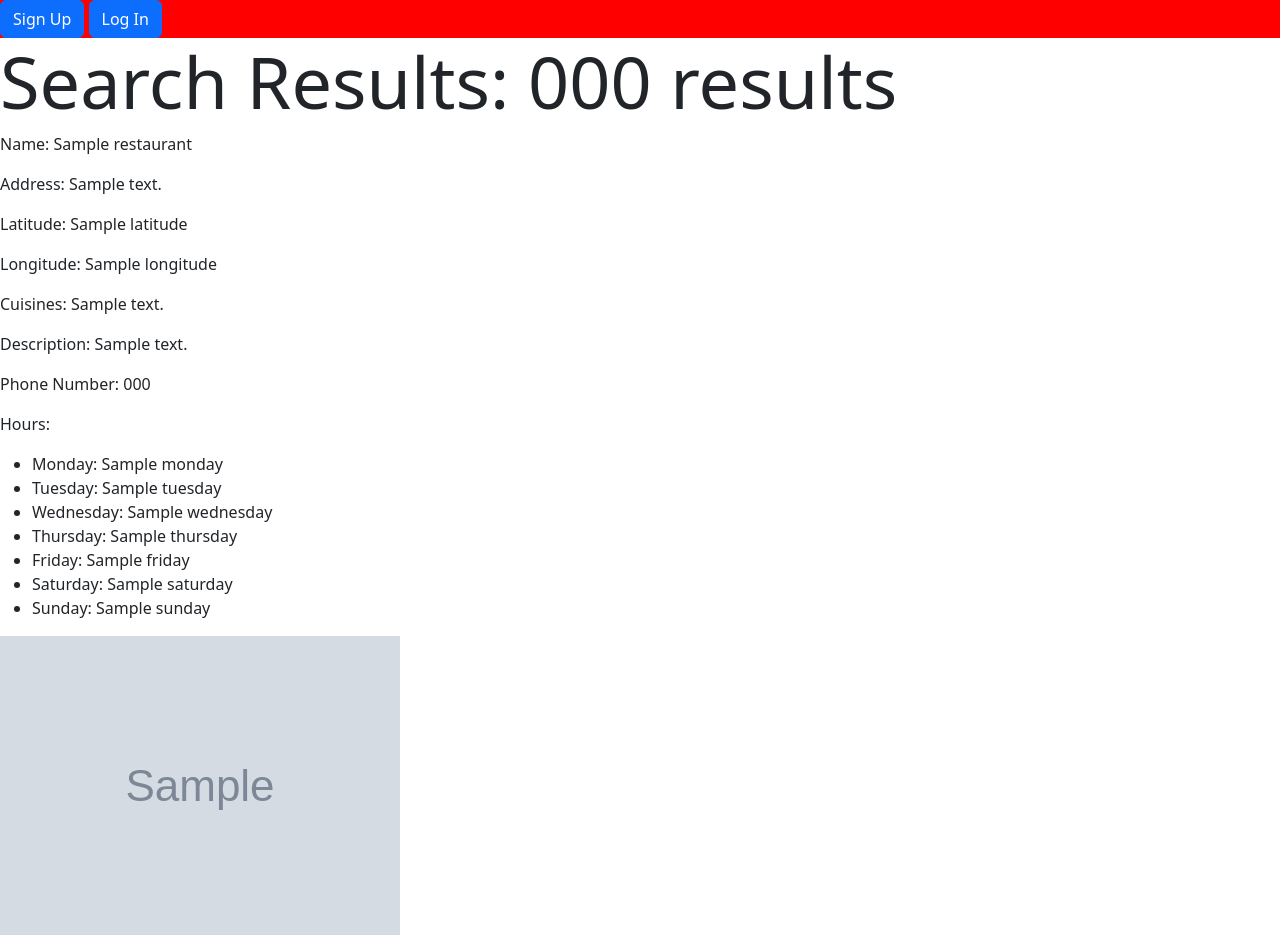
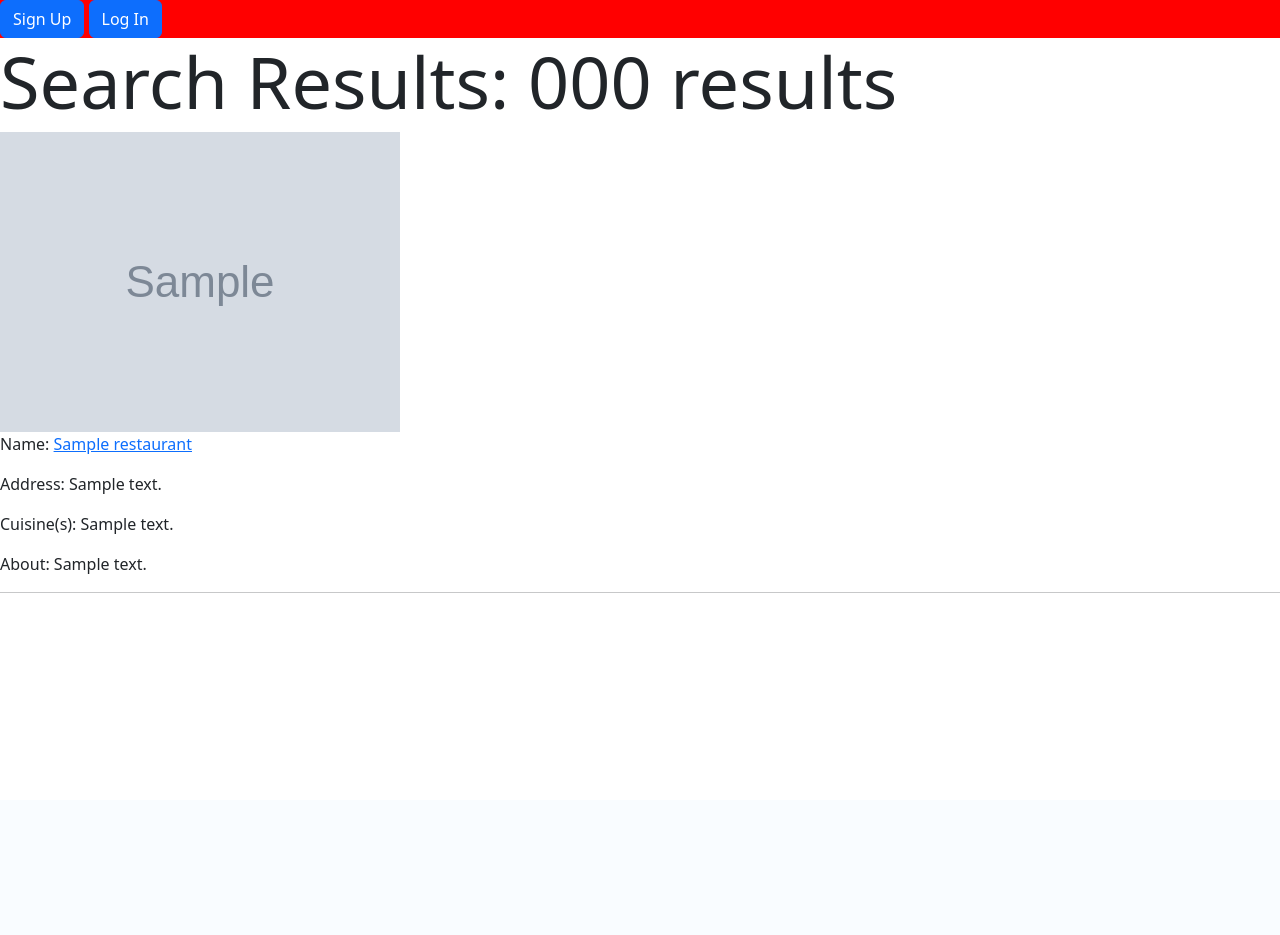
Before and after one commit to franklinkong981/Vote4Food, a Flask app: template templates/restaurants/search.html in a window 1280 px wide. Shown: the top 935 px of the page. After the commit the page ends 593 px from the top, so only its background shows below. Run offline with Flask 3, Linux system fonts and the light colour scheme; the template is opened without the code that fills it: most values are stand-ins (such as "Sample title", 1, 10 or a date in 2020); grey boxes marked "Sample" are stand-in pictures.

Commit message:
Modified search results page to display limited restaurant information

```diff
--- a/app.py
+++ b/app.py
@@ -289,7 +289,7 @@ def create_app(db_name, testing=False):
         """Extract the important information about each restaurant in the most recent restaurant search results such as opening hours,
         name, etc. and store them in an array."""
 
-        CURRENT_RESTAURANT_SEARCH_RESULTS = []
+        CURRENT_RESTAURANT_SEARCH_RESULTS.clear()
         for restaurant in restaurants:
             store_restaurant_search_result(restaurant)
 
--- a/templates/restaurants/search.html
+++ b/templates/restaurants/search.html
@@ -5,27 +5,18 @@
 {% block content %}
 <h2 class="display-2">Search Results: {{number_results}} results</h2>
 
+{% if restaurant_results | count == 0 %}
+    <p>Sorry, there were no restaurants matching your search near the zip code you entered.</p>
+{% endif %}
+
 {% for restaurant in restaurant_results %}
-    <p>Name: {{restaurant['name']}}</p>
-    <p>Address: {{restaurant['address'] or "N/A"}}</p>
-    <p>Latitude: {{restaurant['latitude']}}</p>
-    <p>Longitude: {{restaurant['longitude']}}</p>
-    <p>Cuisines: {{restaurant['cuisines'] or "N/A"}}</p>
-    <p>Description: {{restaurant['description'] or "N/A"}}</p>
-    <p>Phone Number: {{restaurant['phone'] or "N/A"}}</p>
-    <p>Hours:</p>
-    <ul>
-        <li>Monday: {{restaurant['hours']['Monday'] or "N/A"}}</li>
-        <li>Tuesday: {{restaurant['hours']['Tuesday'] or "N/A"}}</li>
-        <li>Wednesday: {{restaurant['hours']['Wednesday'] or "N/A"}}</li>
-        <li>Thursday: {{restaurant['hours']['Thursday'] or "N/A"}}</li>
-        <li>Friday: {{restaurant['hours']['Friday'] or "N/A"}}</li>
-        <li>Saturday: {{restaurant['hours']['Saturday'] or "N/A"}}</li>
-        <li>Sunday: {{restaurant['hours']['Sunday'] or "N/A"}}</li>
-    </ul>
     {% if restaurant['photo_url'] %}
         <img src="{{restaurant['photo_url']}}" alt="Photo of {{restaurant['name']}}"/>
     {% endif %}
+    <p>Name: <a href="#">{{restaurant['name']}}</a> </p>
+    <p>Address: {{restaurant['address'] or "N/A"}}</p>
+    <p>Cuisine(s): {{restaurant['cuisines'] or "N/A"}}</p>
+    <p>About: {{restaurant['description'] or "N/A"}}</p>
 
     <hr>
 {% endfor %}
```
